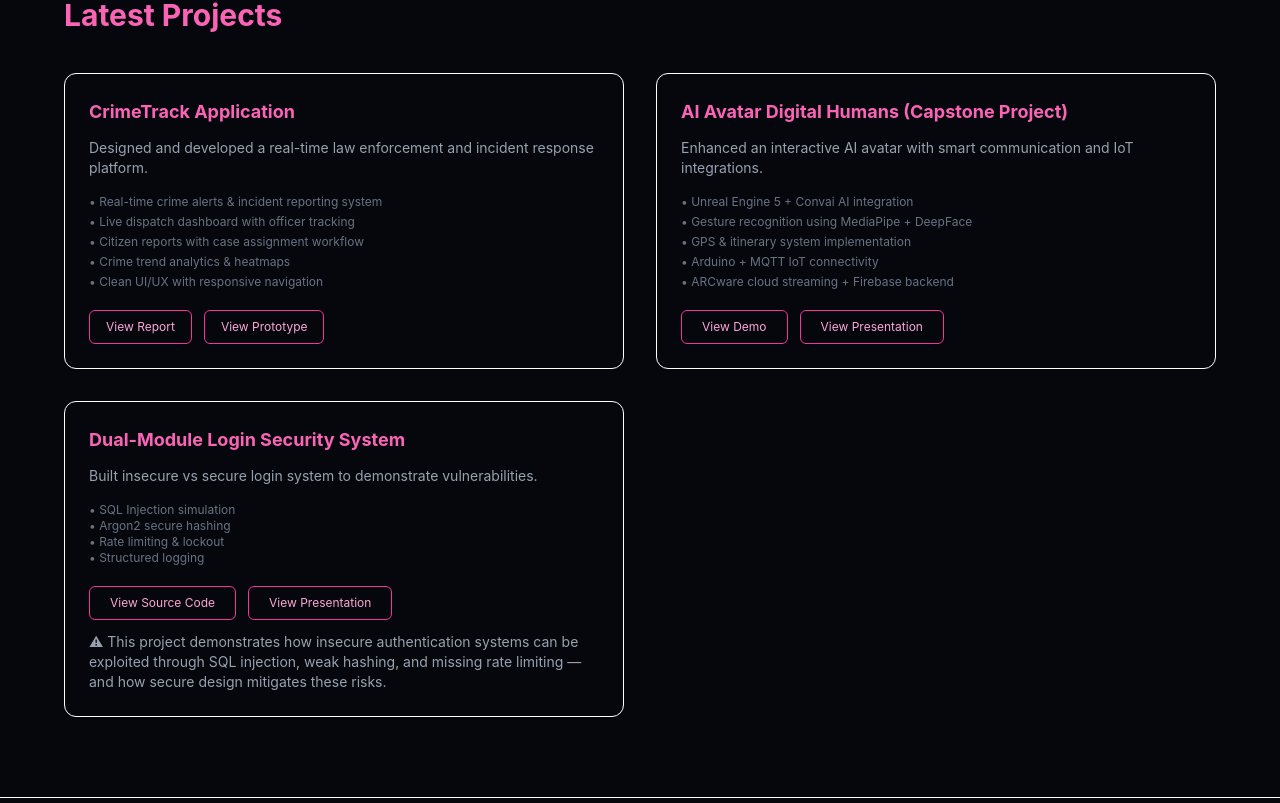
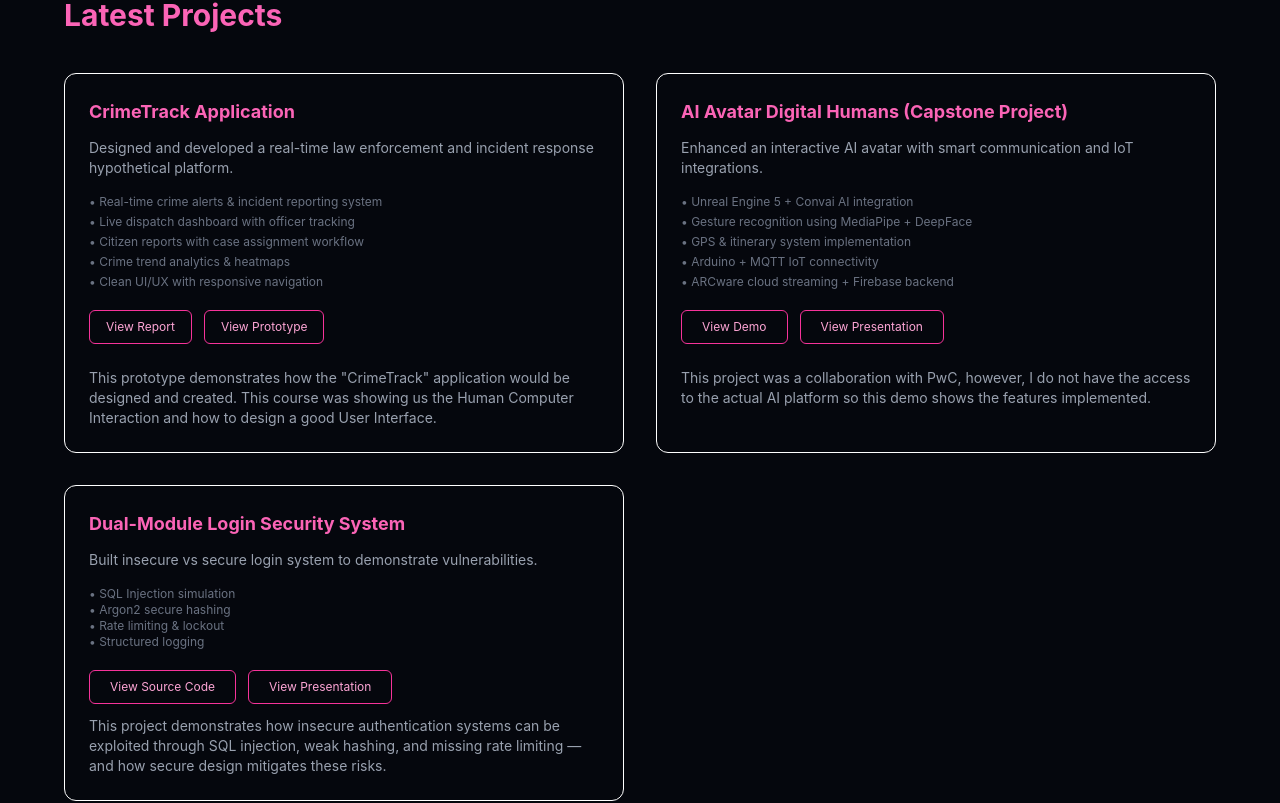
Before and after one commit to fatmazoghbor/portfoliosite, a React app: page / in a window 1280 px wide. Shown: the part 960-1763 px from the top of the page. Built offline with nearby package versions, Linux system fonts and the light colour scheme; the HTML template or start-up script is replaced by a standard one.

Commit message:
Update App.jsx

```diff
--- a/src/App.jsx
+++ b/src/App.jsx
@@ -81,7 +81,7 @@ export default function App() {
             </h3>
 
             <p className="text-gray-400 mt-3 text-sm">
-              Designed and developed a real-time law enforcement and incident response platform.
+              Designed and developed a real-time law enforcement and incident response hypothetical platform.
             </p>
 
             <ul className="text-gray-500 text-xs mt-4 space-y-1">
@@ -112,6 +112,12 @@ export default function App() {
     View Prototype
   </a>
 
+<div className="flex justify-end mt-3">
+  <div className="text-gray-400 text-sm min-w-md text-left">
+    <p> This prototype demonstrates how the "CrimeTrack" application would be designed and created. This course was showing us the Human Computer Interaction and how to design a good User Interface.
+      </p>
+  </div>
+</div>
 </div>
           </div>
 
@@ -135,6 +141,7 @@ export default function App() {
             </ul>
 <div className="flex gap-3 mt-5 flex-wrap">
 
+
   <a
     href="https://drive.google.com/file/d/1bpXCHMbVvzzSmw3ZGCoIhXRI6VWE8m5Y/view?usp=sharing"
     target="_blank"
@@ -152,7 +159,12 @@ export default function App() {
   >
     View Presentation
   </a>
-
+<div className="flex justify-end mt-3">
+  <div className="text-gray-400 text-sm min-w-md text-left">
+    <p> This project was a collaboration with PwC, however, I do not have the access to the actual AI platform so this demo shows the features implemented.
+      </p>
+  </div>
+</div>
 </div>
           </div>
 
@@ -203,7 +215,7 @@ export default function App() {
 
 <div className="flex justify-end mt-3">
   <div className="text-gray-400 text-sm min-w-md text-left">
-    <p> ⚠ This project demonstrates how insecure authentication systems can be exploited through SQL injection, weak hashing, and missing rate limiting — and how secure design mitigates these risks.
+    <p> This project demonstrates how insecure authentication systems can be exploited through SQL injection, weak hashing, and missing rate limiting — and how secure design mitigates these risks.
       </p>
   </div>
 </div>
```
